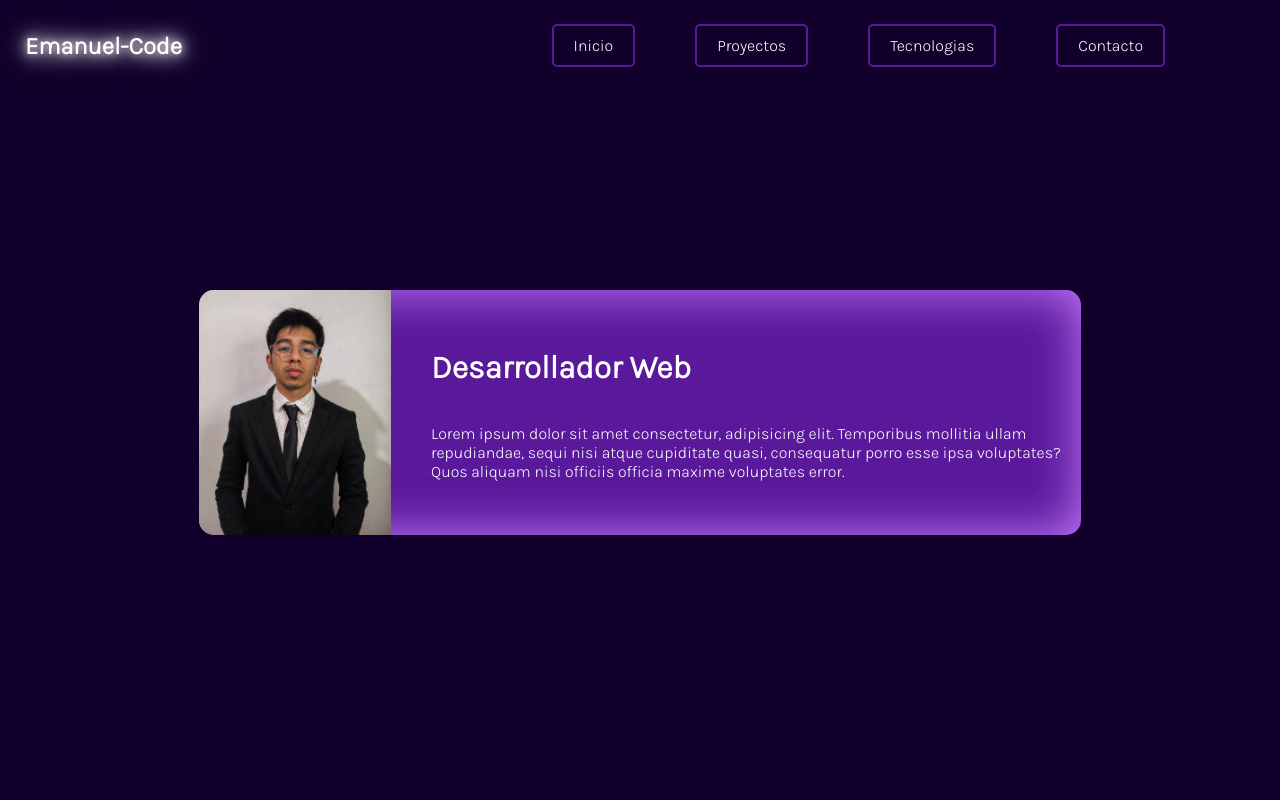
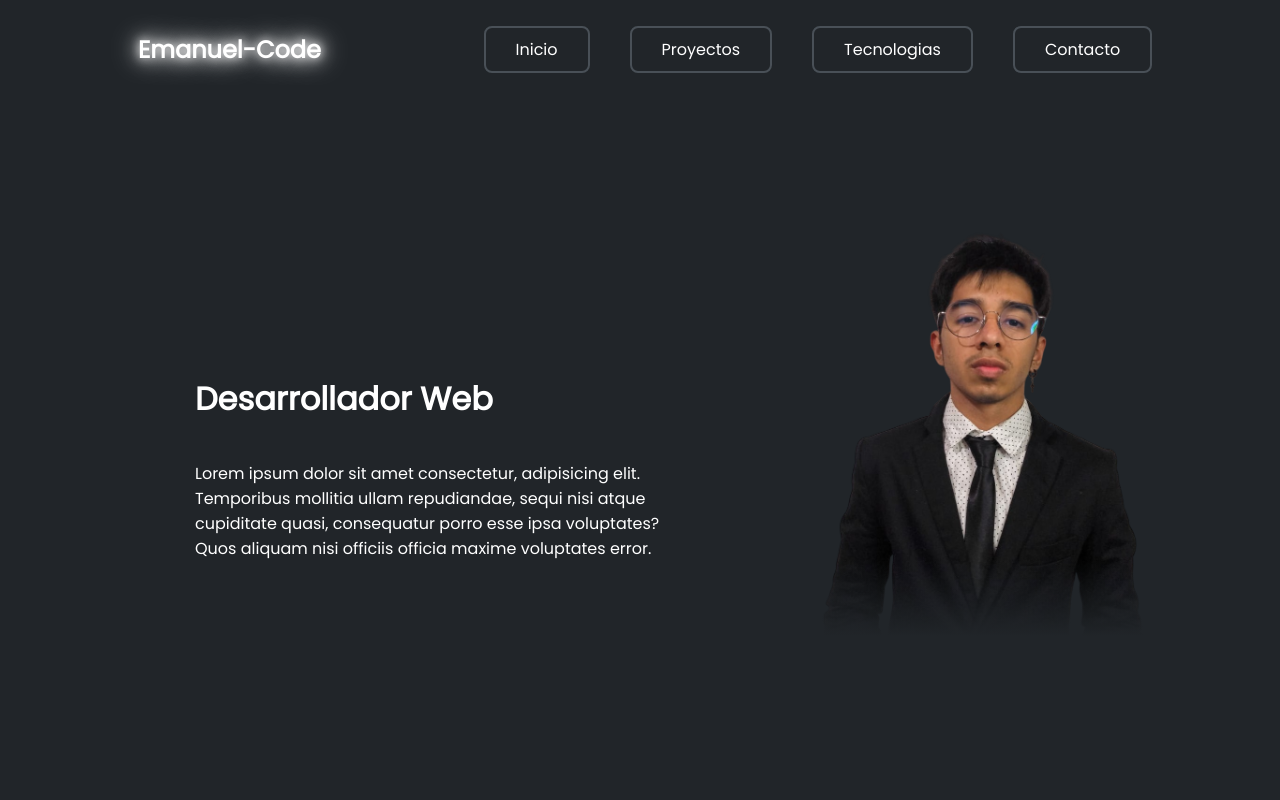
Before and after one commit to Y-emanuel/Portafolio, a plain HTML site: page index.html in a window 1280 px wide. Shown: the top 800 px of the page. Drawn offline with nearby package versions, Linux system fonts and the light colour scheme; a web font is replaced by a local one.

Commit message:
cambio de colores

```diff
--- a/index.html
+++ b/index.html
@@ -24,10 +24,13 @@
         </ul>
   </nav>
   <header>
+    <div class="precentacion ">
+      <div class="tamaño_perfil">
+        <img src="img/foto-de-perfil-sin-fond.png" alt="foto de Emanuel_Code" class="precentacion__img" />
+      </div>
 
-    <div class="precentacion ">
       <div class="precentacion__bloque">
-        <img src="img/foto-de-perfil.jpeg" alt="foto de Emanuel_Code" class="precentacion__img" />
+
         <div class="precentacion__descripcionCompleta">
           <h1 class="precentacion__titulo">Desarrollador Web</h1>
           <div class="precentacion__parrafo">
@@ -58,23 +61,27 @@
     </section>
     <section class="tecnologias" id="tecno">
       <h2 class="tecnologias__titulo">TECNOLOGIAS</h2>
-      <div class="tecnologias__bloque">
+      <!-- <div class="tecnologias__bloque"> -->
         <div class="tecnologias_cajas">
           <img src="img/html.png" alt="" class="tecnologias__img" />
+          <img src="img/css.png" alt="" class="tecnologias__img" />
+          <img src="img/javascript.png" alt="" class="tecnologias__img--radio" />
+          <img src="img/github.png" alt="" class="tecnologias__img" />
+          <img src="img/bootstrap.png" alt="" class="tecnologias__img" />
+        </div>
+        <!-- <div class="tecnologias_cajas">
+
         </div>
         <div class="tecnologias_cajas">
-          <img src="img/css.png" alt="" class="tecnologias__img" />
+
         </div>
         <div class="tecnologias_cajas">
-          <img src="img/javascript.png" alt="" class="tecnologias__img--radio" />
+
         </div>
         <div class="tecnologias_cajas">
-          <img src="img/github.png" alt="" class="tecnologias__img" />
-        </div>
-        <div class="tecnologias_cajas">
-          <img src="img/bootstrap.png" alt="" class="tecnologias__img" />
-        </div>
-      </div>
+
+        </div> -->
+      <!-- </div> -->
     </section>
   </main>
   <footer>
--- a/style.css
+++ b/style.css
@@ -1,11 +1,10 @@
-@import url("https://fonts.googleapis.com/css2?family=Anton&family=Karla:wght@300&family=Martian+Mono:wght@100&family=Montserrat:wght@100&family=Open+Sans:wght@300&family=Raleway:ital,wght@0,100;0,400;1,700&family=Roboto:wght@100&family=Tilt+Prism&display=swap");
-
+@import url('https://fonts.googleapis.com/css2?family=Bebas+Neue&family=Karla:wght@300&family=Poppins&family=Saira+Extra+Condensed&display=swap');
 body {
   margin: 0;
   padding: 0;
-  background-color: #10002b;
+  background-color: #212529;
   color: #fff;
-  font-family: "Karla", sans-serif;
+  font-family: 'Poppins', sans-serif;
 }
 
 a {
@@ -17,85 +16,95 @@ li {
 }
 
 .navegador {
-  position: sticky;
   display: flex;
-  justify-content: space-between;
+  justify-content: space-evenly;
   flex-wrap: wrap;
   margin: 2px 15px 2px 15px;
-  top: 0;
-  z-index: 1000;
 }
 
 .nombre {
   position: relative;
-  text-shadow: #fff 0 0 10px,
-  #fff 0 0 20px,
-  #fff 0 0 30px;
+  text-shadow: #fff 0 0 10px, #fff 0 0 20px, #fff 0 0 30px;
   z-index: 20;
   padding: 10px;
+  user-select: none;
 }
 
 .navegador__menu {
   display: flex;
   flex-wrap: wrap;
-  gap: 60px;
+  gap: 40px;
   align-items: center;
-  margin-right: 100px;
 }
 
 .navegador__botones {
+  padding: 10px 30px;
+  margin-bottom: 30px;
+  border: none;
+  border: #495057 2px solid;
+  background-color: transparent;
+  box-shadow: transparent;
+  color: #fff;
+  border-radius: 8px;
+  font-weight: 500;
+  transition: 1s ease;
+
+}
+
+.navegador__botones:hover,.navegador__botones:focus {
+  background-color: #5a189a;
   color: #fff;
   border: #5a189a 2px solid;
-  padding: 10px 20px;
-  border-radius: 5px;
-  transition: 1s;
-}
-
-.navegador__botones:hover {
-  background-color: #5a189a;
-  box-shadow: #c77dff 0 0 10px,
-  #c77dff 0 0 20px,
-  #c77dff 0 0 30px;
-  text-shadow: #fff 0 0 5px,
-  #c77dff 0 0 10px,
-  #c77dff 0 0 20px;
-  /* border-bottom: #0466c8 2px solid; */
+  box-shadow: #5a189a 0 0 10px, #5a189a 0 0 20px, #5a189a 0 0 40px;
+  text-shadow: #fff 0 0 5px, #fff 0 0 10px, #fff 0 0 20px;
 }
 
 .precentacion {
   display: flex;
   margin-top: 100px;
   justify-content: center;
+  flex-direction: row-reverse;
 }
-
-
 
 .precentacion__bloque {
   display: flex;
-  border: #5a189a 1px transparent;
   border-radius: 15px;
+  justify-content: center;
   gap: 40px;
-  max-width: 70vw;
-  margin-top: 100px;
-  background-color: #5a189a;
-  box-shadow: inset #c77dff 0px 0 50px;
-  flex-wrap: wrap;
+  width: 40rem;
+  margin: 50px 30px 30px 30px;
+
+}
+.tamaño_perfil {
+  position: relative;
+  width: 25rem;
 }
 
+.tamaño_perfil::after {
+  content: "";
+  position: absolute;
+  bottom: 0;
+  left: 0;
+  width: 100%;
+  height: 30%;
+  z-index: 2;
+  background: linear-gradient(
+    180deg,
+    transparent 0%,
+    transparent 0%,
+    #212529 50%
+  );
+}
 .precentacion__img {
-  max-width: 15vw;
-  border-top-left-radius: 15px;
-  border-bottom-left-radius: 15px;
-  transition: 1s;
+  width: 400px;
 }
-
 
 
 .precentacion__descripcionCompleta {
   display: flex;
   flex-direction: column;
   justify-content: center;
-  max-width: 50vw;
+  max-width: 30rem;
   margin-right: 10px;
 }
 
@@ -104,10 +113,10 @@ li {
   flex-direction: column;
   align-items: center;
   margin-top: 250px;
-
 }
 
-.proyectos__titulo, .tecnologias__titulo {
+.proyectos__titulo,
+.tecnologias__titulo {
   font-size: 2vw;
 }
 
@@ -133,22 +142,14 @@ li {
   margin-bottom: 50px;
 }
 
-
-
 .tecnologias__img {
-  max-width: 10vw;
+  max-width: 5vw;
 }
 
 .tecnologias__img--radio {
-  max-width: 10vw;
+  max-width: 5vw;
   border-radius: 50%;
 }
-
-.tecnologias__img--fondo {
-  max-width:10vw;
-  border-radius: 50%;
-}
-
 
 .tecnologias__bloque {
   display: flex;
@@ -162,20 +163,25 @@ li {
   margin: 0;
   padding: 0;
 }
+.tecnologias_cajas {
+  display: flex;
+  justify-content: center;
+  flex-wrap: wrap;
+  gap: 20px;
+}
 
-
-.formulario{
+.formulario {
   display: flex;
   flex-direction: column;
   align-items: center;
   gap: 1vw;
 }
-.formulario__bloque{
+.formulario__bloque {
   display: flex;
   gap: 1.5vw;
 }
-.formulario__input{
-  padding: .5vw;
+.formulario__input {
+  padding: 0.5vw;
   width: 18vw;
   background-color: transparent;
   border: none;
@@ -184,11 +190,12 @@ li {
   color: #fff;
 }
 
-.formulario__input:focus, .formulario_textarea:focus{
+.formulario__input:focus,
+.formulario_textarea:focus {
   border-bottom: #c1121f 2px solid;
 }
 
-.formulario_textarea{
+.formulario_textarea {
   resize: none;
   width: 40vw;
   height: 30vh;
@@ -200,7 +207,7 @@ li {
   outline: none;
 }
 
-.formulario__submit{
+.formulario__submit {
   padding: 10px 30px;
   margin-bottom: 30px;
   border: none;
@@ -208,42 +215,37 @@ li {
   background-color: transparent;
   box-shadow: transparent;
   color: #bbb;
-  border-radius:8px;
+  border-radius: 8px;
   font-weight: 500;
   transition: 1s ease;
 }
 
-.formulario__submit:hover, .formulario__submit:focus{
-  background-color:  #008cff;
+.formulario__submit:hover,
+.formulario__submit:focus {
+  background-color: #008cff;
   color: #fff;
-  border:  #008cff 2px solid;
-  box-shadow:  #008cff 0 0 10px,
-  #008cff 0 0 20px,
-  #008cff 0 0 40px;
-  text-shadow: #fff 0 0 5px,
-  #fff 0 0 10px,
-  #fff 0 0 20px
-  ;
+  border: #008cff 2px solid;
+  box-shadow: #008cff 0 0 10px, #008cff 0 0 20px, #008cff 0 0 40px;
+  text-shadow: #fff 0 0 5px, #fff 0 0 10px, #fff 0 0 20px;
 }
 
-.formulario__input::placeholder,.formulario_textarea::placeholder{
+.formulario__input::placeholder,
+.formulario_textarea::placeholder {
   color: #008cff;
-
 }
 
-@media (max-width:960px){
-
-  .navegador{
+@media (max-width: 960px) {
+  .navegador {
     position: relative;
     display: flex;
     justify-content: center;
   }
-  .navegador__menu{
+  .navegador__menu {
     display: none;
   }
 
   .precentacion__img {
-    max-width:30vw;
+    max-width: 30vw;
 
     border-radius: 50%;
   }
@@ -255,41 +257,36 @@ li {
     flex-wrap: wrap;
   }
 
-  .proyectos__titulo, .tecnologias__titulo{
+  .proyectos__titulo,
+  .tecnologias__titulo {
     font-size: 5vw;
   }
-  .proyectos{
+  .proyectos {
     margin-top: 50px;
   }
 
   .tecnologias__img {
     max-width: 12vw;
   }
-  .tecnologias__img--radio{
+  .tecnologias__img--radio {
     max-width: 12vw;
   }
-  .formulario__input{
-
-    width:30vw;
-
+  .formulario__input {
+    width: 30vw;
   }
 
-
-  .formulario_textarea{
-
+  .formulario_textarea {
     width: 63vw;
     height: 30vh;
-
   }
 
-  .tecnologias{
+  .tecnologias {
     margin-top: 50px;
   }
-
 }
 
-@media (max-width:620px){
-  .proyectos__cajas{
+@media (max-width: 620px) {
+  .proyectos__cajas {
     padding: 60px;
   }
 }
```
Also changed, not shown: img/foto-de-perfil-sin-fond.png (added).
